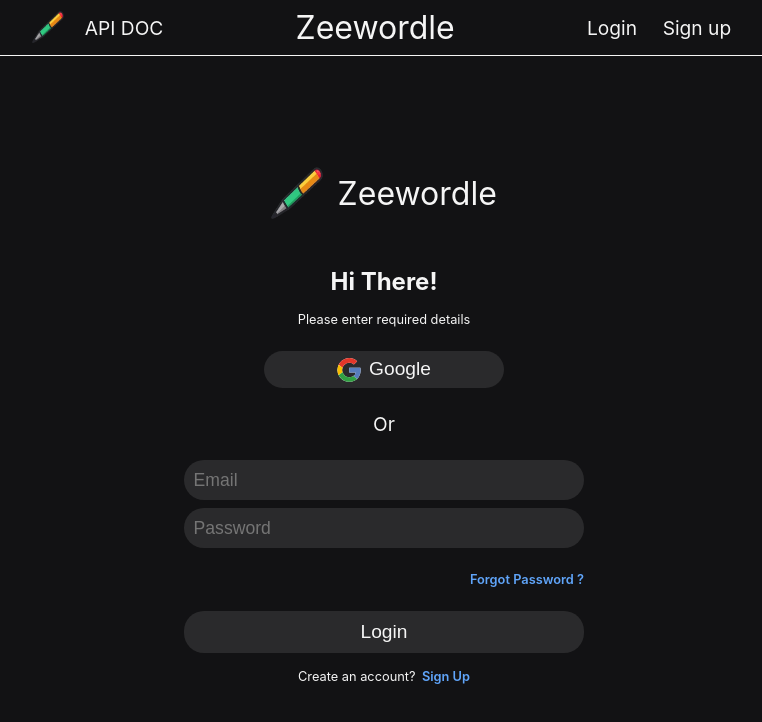
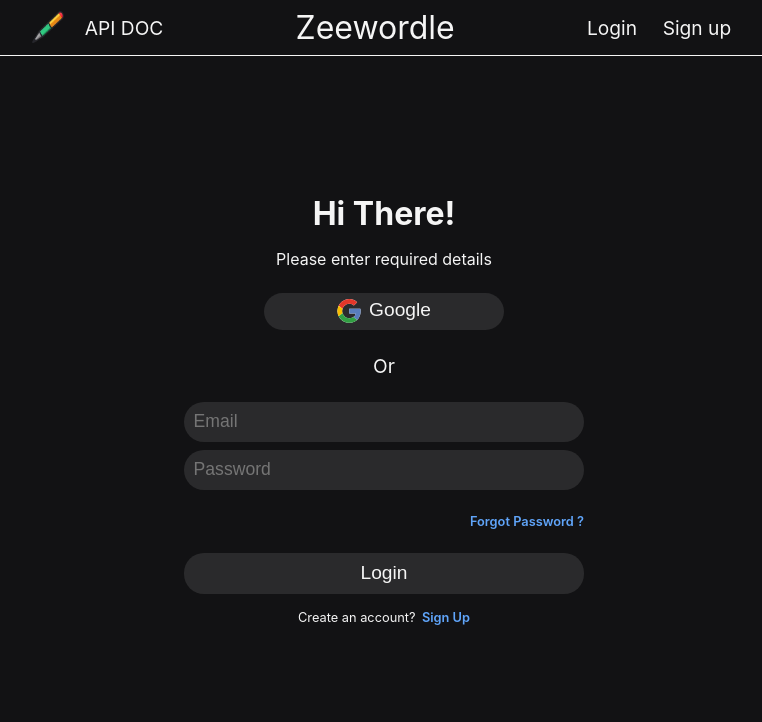
Before and after one commit to Zeeward41/Zeewordle, a React (Vite) app in the folder apps/frontend/: page /auth/login in a window 1280 px wide. Shown: the top 722 px of the page, without its empty margins (256-1018 px from the left). Built offline with nearby package versions, Linux system fonts and the light colour scheme; no server answers.

Commit message:
style(login): increase title size and remove site name

```diff
--- a/apps/frontend/src/pages/Login/Login.css
+++ b/apps/frontend/src/pages/Login/Login.css
@@ -5,34 +5,15 @@
     align-content: center;
 }
 
-.login-website {
-    display: flex;
-    flex-direction: row;
-    justify-content: center;
-    align-items: center;
-    gap: 0.9rem;
-    margin-top: 2rem;
-    margin-bottom: 3rem;
-}
-
-.login-website__name {
+.login__title {
     font-size: 2rem;
-}
-
-.login-website__logo {
-    width: 52px;
-    height: 52px;
-}
-
-.login__title {
-    font-size: 1.5rem;
     text-align: center;
     margin-bottom: 1rem;
 }
 
 .login__message {
     text-align: center;
-    font-size: 0.8rem;
+    font-size: 1rem;
     margin-bottom: 1.5rem;
 }
 
--- a/apps/frontend/src/pages/Login/Login.tsx
+++ b/apps/frontend/src/pages/Login/Login.tsx
@@ -138,14 +138,6 @@
 
     return (
         <div className="login">
-            <div className="login-website">
-                <img
-                    src="/pen-Zeewordle.png"
-                    alt="Zeewordle - Login"
-                    className="login-website__logo logo"
-                />
-                <p className="login-website__name">Zeewordle</p>
-            </div>
             <h1 className="login__title">Hi There!</h1>
             <p className="login__message">Please enter required details</p>
             <button type="button" className="login-google-btn">
```
